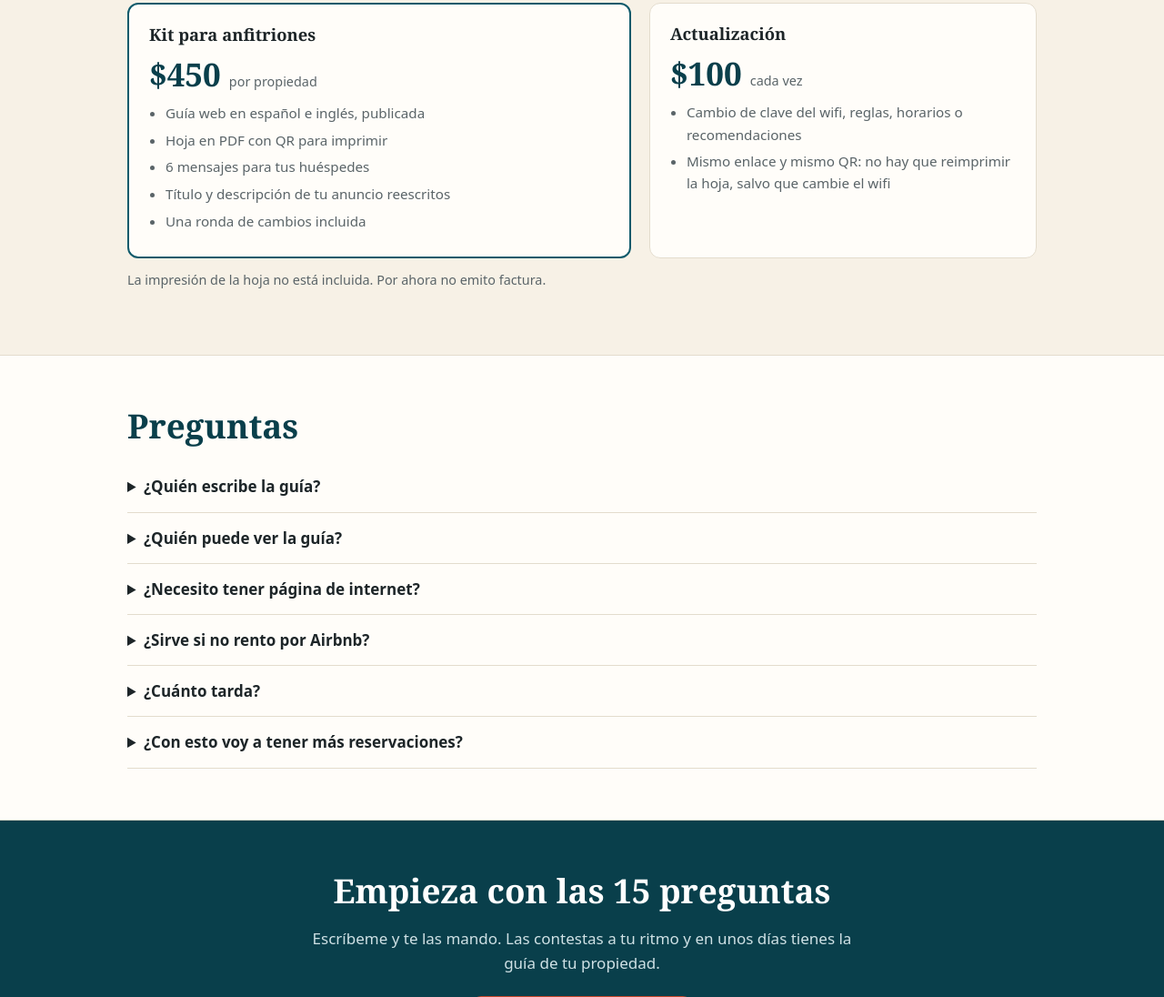
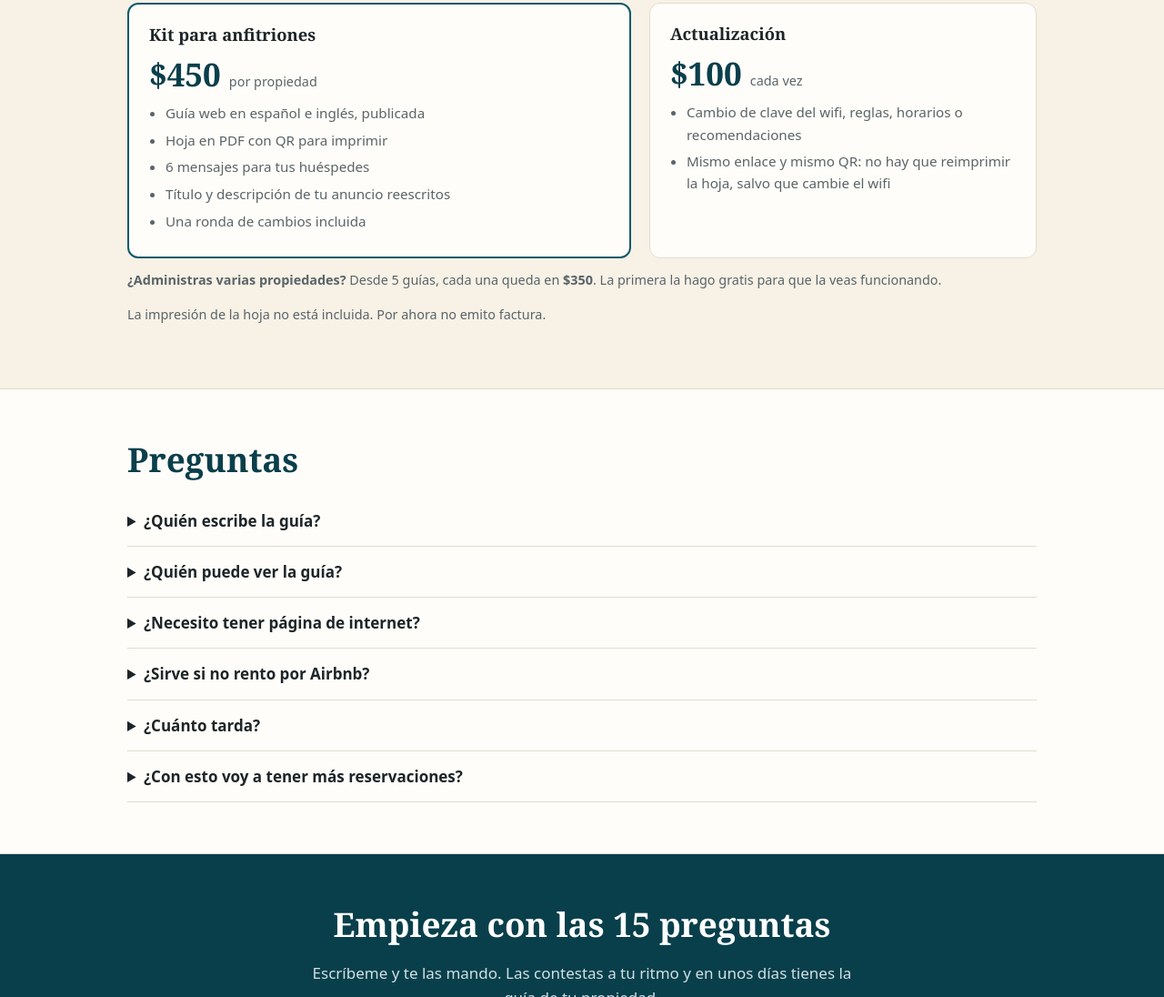
Before and after one commit to Jesus-Jazisenot/kit-anfitriones, a plain HTML site: page index.html in a window 1280 px wide. Shown: the part 2361-3457 px from the top of the page at 91% size. Drawn offline with Linux system fonts and the light colour scheme.

Commit message:
Precio por volumen: $350 por guía desde 5

```diff
--- a/index.html
+++ b/index.html
@@ -180,6 +180,7 @@ footer{padding:22px 0 34px;font-size:.88rem;color:var(--suave)}
         <ul><li>Cambio de clave del wifi, reglas, horarios o recomendaciones</li><li>Mismo enlace y mismo QR: no hay que reimprimir la hoja, salvo que cambie el wifi</li></ul>
       </div>
     </div>
+    <p class="nota"><b>¿Administras varias propiedades?</b> Desde 5 guías, cada una queda en <b>$350</b>. La primera la hago gratis para que la veas funcionando.</p>
     <p class="nota">La impresión de la hoja no está incluida. Por ahora no emito factura.</p>
   </div>
 </section>
```
